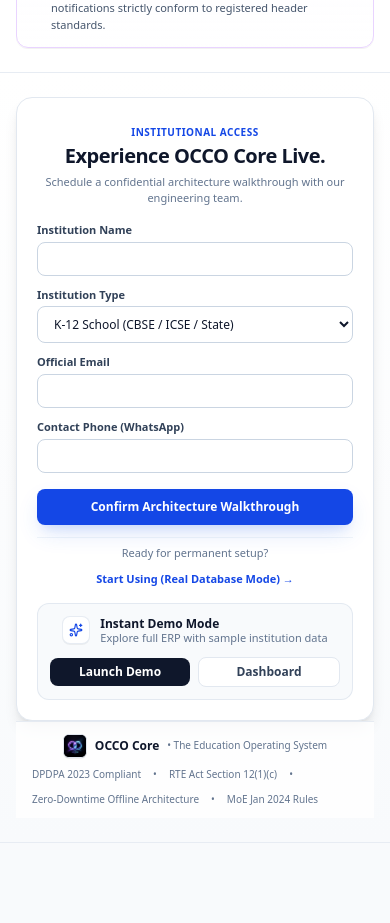
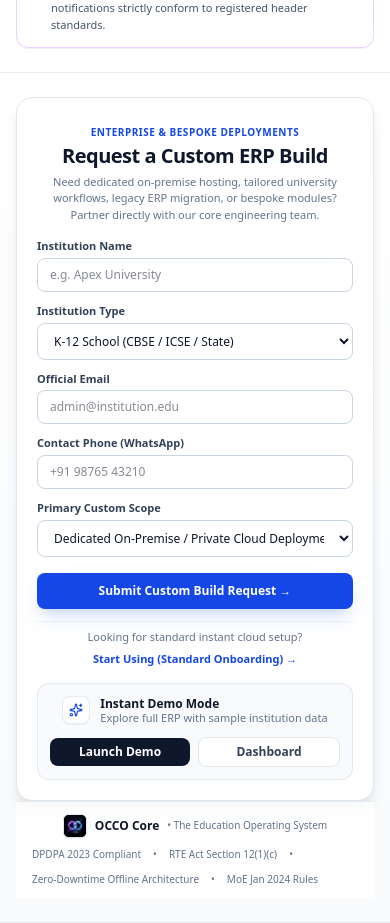
Before and after one commit to madyydam/occocore, a Next.js app: page / in a window 390 px wide. Shown: the part 5720-6643 px from the top of the page. Before the commit the page ends 6563 px from the top, so only its background shows below. Built offline with nearby package versions, Linux system fonts and the light colour scheme.

Commit message:
feat(landing): reposition institutional form exclusively for Custom Build requests

```diff
--- a/app/page.tsx
+++ b/app/page.tsx
@@ -122,6 +122,7 @@ export default function Home() {
   const [contactEmail, setContactEmail] = useState("");
   const [contactPhone, setContactPhone] = useState("");
   const [instituteType, setInstituteType] = useState("K-12 School");
+  const [customScope, setCustomScope] = useState("Dedicated On-Premise / Private Cloud");
 
   const handleDemoSubmit = (e: React.FormEvent) => {
     e.preventDefault();
@@ -389,6 +390,9 @@ export default function Home() {
             <a href="#compliance" className="hover:text-blue-700 transition-colors">
               Statutory Shield
             </a>
+            <a href="#custom-build" className="hover:text-blue-700 transition-colors font-medium">
+              Custom Build
+            </a>
           </nav>
 
           {/* Action CTAs */}
@@ -456,6 +460,13 @@ export default function Home() {
             >
               Statutory Shield
             </a>
+            <a
+              href="#custom-build"
+              onClick={() => setMobileMenuOpen(false)}
+              className="block py-1 hover:text-blue-700 font-semibold"
+            >
+              Custom Build
+            </a>
             <div className="pt-2 border-t border-slate-100 flex flex-col gap-2">
               <Link
                 href="/onboarding"
@@ -1915,23 +1926,23 @@ export default function Home() {
       </section>
 
       {/* ═════════════════════════════════════════════════════════════════════════
-          SECTION 6: WALKTHROUGH & FOOTER (Strict Screen-Fit on Desktop)
+          SECTION 6: CUSTOM BUILD & FOOTER (Strict Screen-Fit on Desktop)
       ═════════════════════════════════════════════════════════════════════════ */}
       <section
-        id="demo"
+        id="custom-build"
         className="lg:h-screen lg:max-h-screen lg:overflow-hidden flex flex-col justify-between py-6 lg:py-4 px-4 sm:px-6 lg:px-8 border-b border-slate-200/80 bg-gradient-to-b from-white to-[#F8FAFC]"
       >
         <div className="max-w-2xl mx-auto w-full my-auto">
           <div className="p-5 sm:p-6 rounded-2xl border border-slate-200 bg-white shadow-lg space-y-4">
             <div className="text-center space-y-1">
               <span className="text-[10px] font-bold text-blue-700 uppercase tracking-wider">
-                Institutional Access
+                Enterprise & Bespoke Deployments
               </span>
               <h2 className="text-xl sm:text-2xl font-black text-slate-900 tracking-tight leading-snug">
-                Experience OCCO Core Live.
+                Request a Custom ERP Build
               </h2>
-              <p className="text-[11px] sm:text-xs text-slate-500">
-                Schedule a confidential architecture walkthrough with our engineering team.
+              <p className="text-[11px] sm:text-xs text-slate-500 max-w-md mx-auto">
+                Need dedicated on-premise hosting, tailored university workflows, legacy ERP migration, or bespoke modules? Partner directly with our core engineering team.
               </p>
             </div>
 
@@ -1941,10 +1952,10 @@ export default function Home() {
                   <CheckCircle2 className="w-5 h-5" />
                 </div>
                 <h3 className="font-extrabold text-slate-900 text-sm">
-                  Walkthrough Request Received
+                  Custom Build Request Received
                 </h3>
                 <p className="text-[11px] text-slate-600 max-w-sm mx-auto">
-                  Thank you, <strong>{instituteName}</strong>. Our team will reach out to <strong>{contactEmail}</strong> within 4 business hours.
+                  Thank you, <strong>{instituteName}</strong>. Our enterprise engineering team will review your specifications ({customScope}) and reach out to <strong>{contactEmail}</strong> within 4 business hours.
                 </p>
               </div>
             ) : (
@@ -1957,6 +1968,7 @@ export default function Home() {
                     <input
                       type="text"
                       required
+                      placeholder="e.g. Apex University"
                       value={instituteName}
                       onChange={(e) => setInstituteName(e.target.value)}
                       className="w-full px-3 py-2 rounded-lg border border-slate-300 focus:outline-none focus:ring-2 focus:ring-blue-600 text-slate-900 bg-white text-xs"
@@ -1976,6 +1988,7 @@ export default function Home() {
                       <option value="Degree College">Degree College (UGC / NAAC)</option>
                       <option value="Autonomous University">Autonomous University</option>
                       <option value="Coaching Academy">Coaching Academy (JEE / NEET)</option>
+                      <option value="Group of Institutions">Group of Institutions / Multi-Campus</option>
                     </select>
                   </div>
                 </div>
@@ -1988,6 +2001,7 @@ export default function Home() {
                     <input
                       type="email"
                       required
+                      placeholder="admin@institution.edu"
                       value={contactEmail}
                       onChange={(e) => setContactEmail(e.target.value)}
                       className="w-full px-3 py-2 rounded-lg border border-slate-300 focus:outline-none focus:ring-2 focus:ring-blue-600 text-slate-900 bg-white text-xs"
@@ -2000,6 +2014,7 @@ export default function Home() {
                     </label>
                     <input
                       type="tel"
+                      placeholder="+91 98765 43210"
                       value={contactPhone}
                       onChange={(e) => setContactPhone(e.target.value)}
                       className="w-full px-3 py-2 rounded-lg border border-slate-300 focus:outline-none focus:ring-2 focus:ring-blue-600 text-slate-900 bg-white text-xs"
@@ -2007,20 +2022,37 @@ export default function Home() {
                   </div>
                 </div>
 
+                <div className="space-y-1">
+                  <label className="font-bold text-slate-700 block text-[11px]">
+                    Primary Custom Scope
+                  </label>
+                  <select
+                    value={customScope}
+                    onChange={(e) => setCustomScope(e.target.value)}
+                    className="w-full px-3 py-2 rounded-lg border border-slate-300 focus:outline-none focus:ring-2 focus:ring-blue-600 text-slate-900 bg-white text-xs"
+                  >
+                    <option value="Dedicated On-Premise / Private Cloud">Dedicated On-Premise / Private Cloud Deployment</option>
+                    <option value="Custom Academic Workflows & Exam Engine">Custom Academic Workflows & Exam Engine</option>
+                    <option value="Legacy ERP Data Migration & Sync">Legacy ERP Data Migration & Sync</option>
+                    <option value="White-Label & Custom System Integrations">Full White-Label & Third-Party System Integrations</option>
+                    <option value="End-to-End Bespoke Institutional Solution">Complete Bespoke Institutional ERP Build</option>
+                  </select>
+                </div>
+
                 <button
                   type="submit"
                   className="w-full py-2.5 rounded-lg bg-blue-700 hover:bg-blue-800 text-white font-extrabold text-xs shadow-tactile-blue transition-all active:scale-95 cursor-pointer mt-1"
                 >
-                  Confirm Architecture Walkthrough
+                  Submit Custom Build Request →
                 </button>
 
-                <div className="pt-2 text-center border-t border-slate-100 flex flex-col sm:flex-row items-center justify-center gap-3">
-                  <span className="text-slate-500 text-[11px]">Ready for permanent setup? </span>
+                <div className="pt-2 text-center border-t border-slate-100 flex flex-col sm:flex-row items-center justify-center gap-2">
+                  <span className="text-slate-500 text-[11px]">Looking for standard instant cloud setup? </span>
                   <Link
                     href="/onboarding"
                     className="text-blue-700 hover:text-blue-800 font-bold text-[11px] hover:underline inline-flex items-center gap-1"
                   >
-                    <span>Start Using (Real Database Mode) →</span>
+                    <span>Start Using (Standard Onboarding) →</span>
                   </Link>
                 </div>
               </form>
```
